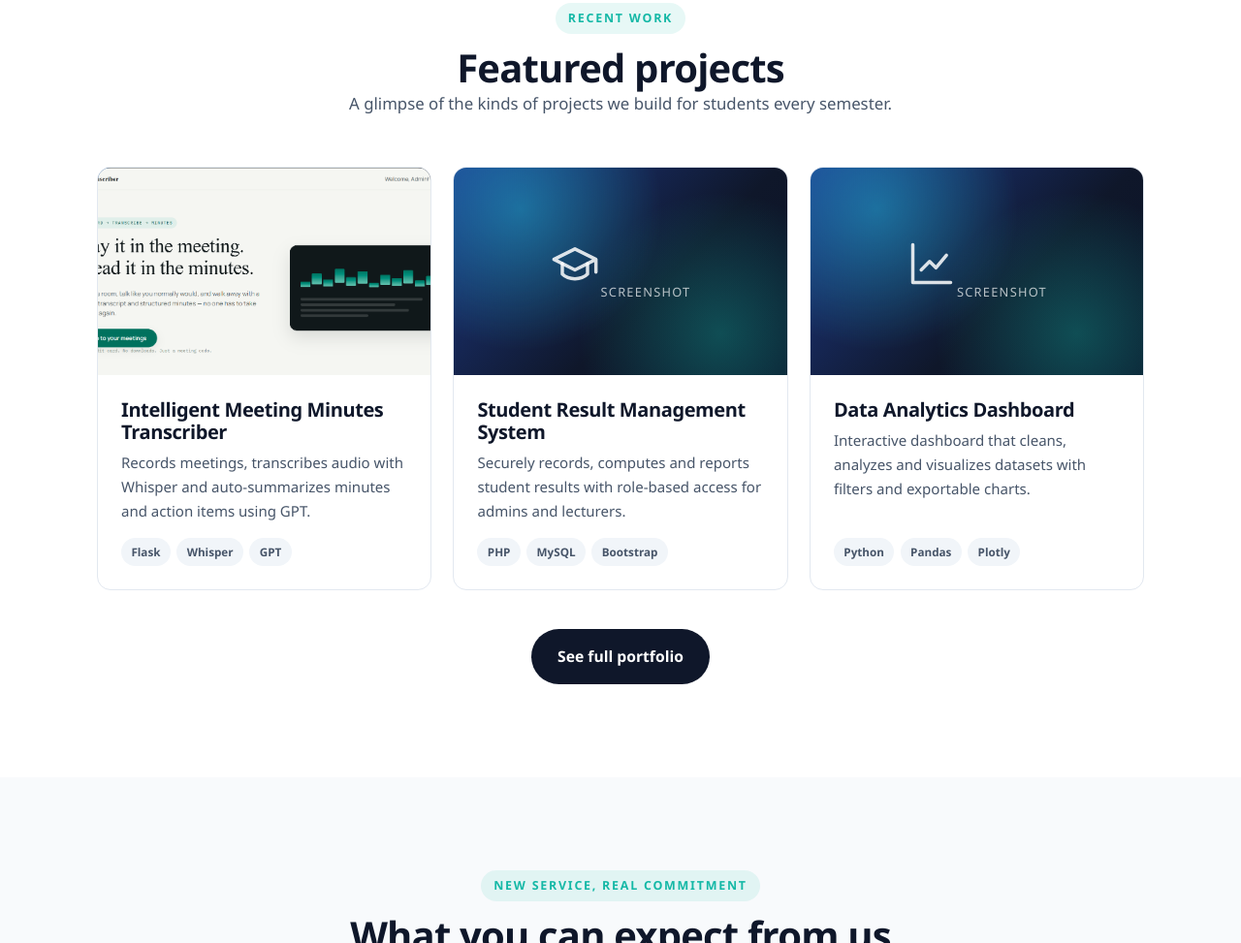
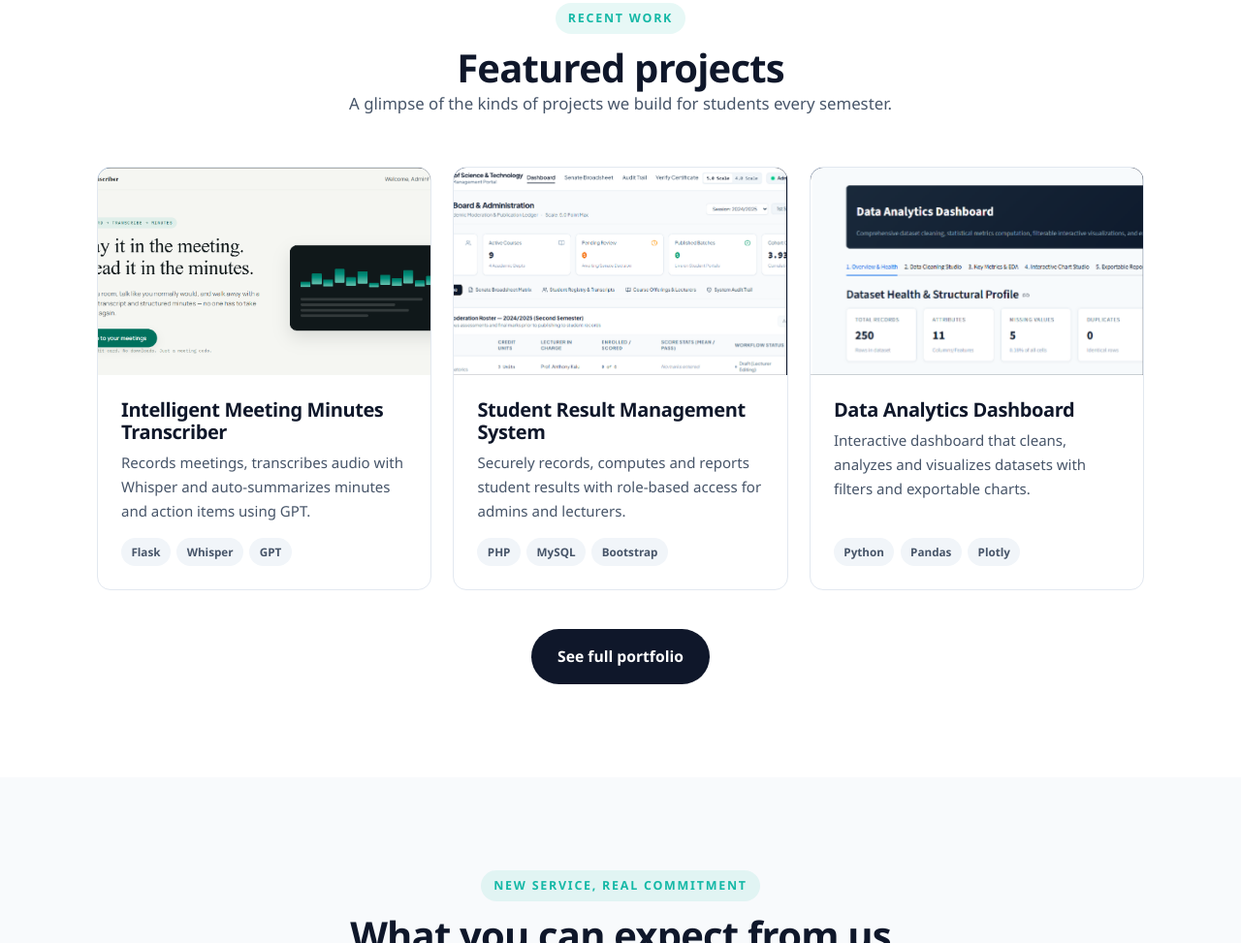
Before and after one commit to Zurum2025/technthesis, a plain HTML site: page index.html in a window 1280 px wide. Shown: the part 2878-3851 px from the top of the page at 97% size. Drawn offline with Linux system fonts and the light colour scheme.

Commit message:
update index with portfolio images

```diff
--- a/index.html
+++ b/index.html
@@ -185,7 +185,17 @@ build = Project().deliver()
         </article>
 
         <article class="project" data-reveal data-delay="1">
-          <div class="shot"><div class="ph"><svg viewBox="0 0 24 24" fill="none" stroke-width="1.6" stroke-linecap="round" stroke-linejoin="round"><path d="M22 10v6M2 10l10-5 10 5-10 5z"/><path d="M6 12v5c3 3 9 3 12 0v-5"/></svg><span>Screenshot</span></div></div>
+          <div class="shot">
+            <div class="portfolio-slideshow">
+              <img
+                src="images/result-manager-1.png"
+                data-images="images/result-manager-1.png,images/result-manager-2.png,images/result-manager-3.png, images/result-manager-4.png"
+                alt="Result Management System Screenshot"
+                class="portfolio-img"
+                loading="lazy"
+              >
+            </div>
+          </div>
           <div class="body">
             <h3>Student Result Management System</h3>
             <p>Securely records, computes and reports student results with role-based access for admins and lecturers.</p>
@@ -194,7 +204,17 @@ build = Project().deliver()
         </article>
 
         <article class="project" data-reveal data-delay="2">
-          <div class="shot"><div class="ph"><svg viewBox="0 0 24 24" fill="none" stroke-width="1.6" stroke-linecap="round" stroke-linejoin="round"><path d="M3 3v18h18"/><path d="M7 15l4-4 3 3 5-6"/></svg><span>Screenshot</span></div></div>
+          <div class="shot">
+            <div class="portfolio-slideshow">
+              <img
+                src="images/data-analysis-1.png"
+                data-images="images/data-analysis-1.png,images/data-analysis-2.png,images/data-analysis-3.png, images/data-analysis-4.png"
+                alt="Data Analytics Dashboard Screenshot"
+                class="portfolio-img"
+                loading="lazy"
+              >
+            </div>
+          </div>
           <div class="body">
             <h3>Data Analytics Dashboard</h3>
             <p>Interactive dashboard that cleans, analyzes and visualizes datasets with filters and exportable charts.</p>
```
